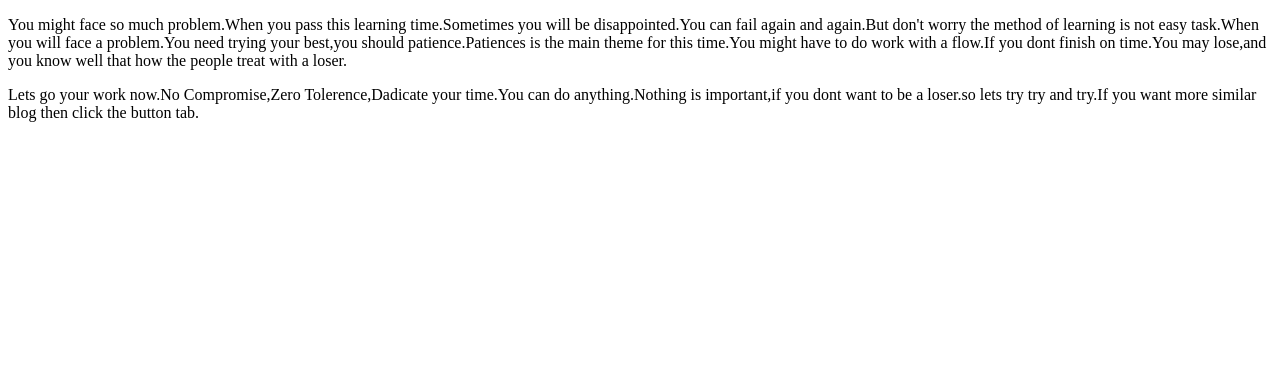
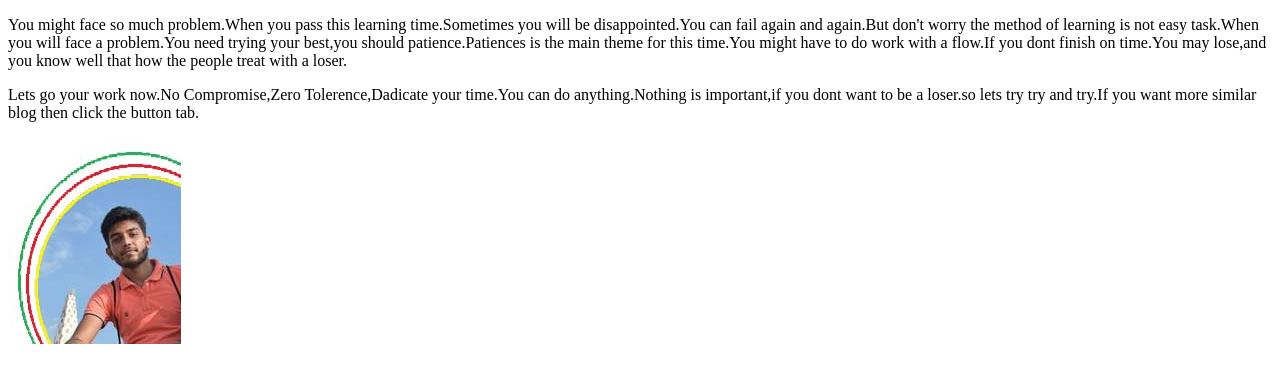
Before and after one commit to siamur-rahman/First-file, a plain HTML site: page index.html in a window 1280 px wide. Shown: the part 163-546 px from the top of the page. Drawn offline with Linux system fonts and the light colour scheme.

Commit message:
added pic

```diff
--- a/index.html
+++ b/index.html
@@ -12,7 +12,7 @@
     <H3>It's Learning Time.</H3>
     <p>You might face so much problem.When you pass this learning time.Sometimes you will be disappointed.You can fail again and again.But don't worry the method of learning is not easy task.When you will face a problem.You need trying your best,you should patience.Patiences is the main theme for this time.You might have to do work with a flow.If you dont finish on time.You may lose,and you know well that how the people treat with a loser.  </p>
     <p>Lets go your work now.No Compromise,Zero Tolerence,Dadicate your time.You can do anything.Nothing is important,if you dont want to be a  loser.so lets try try and try.If you want more similar blog then click the button tab.</p>
-
+<img src="image  vv  bbbme.jpg" alt="">
 
 </body>
 </html>
```
